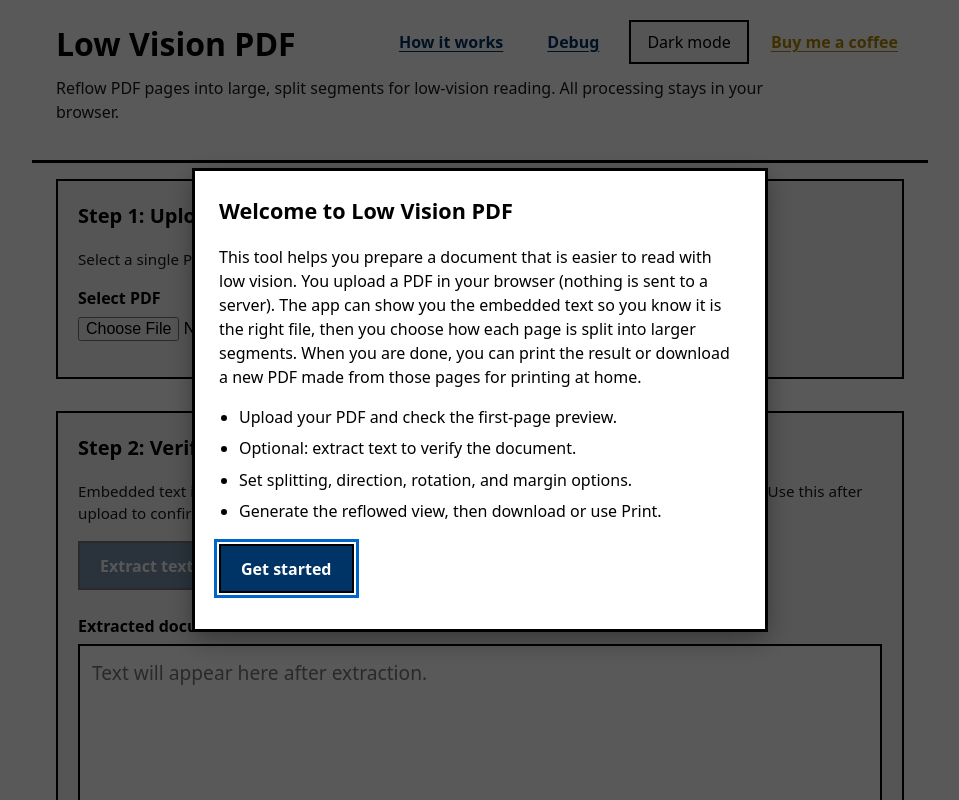
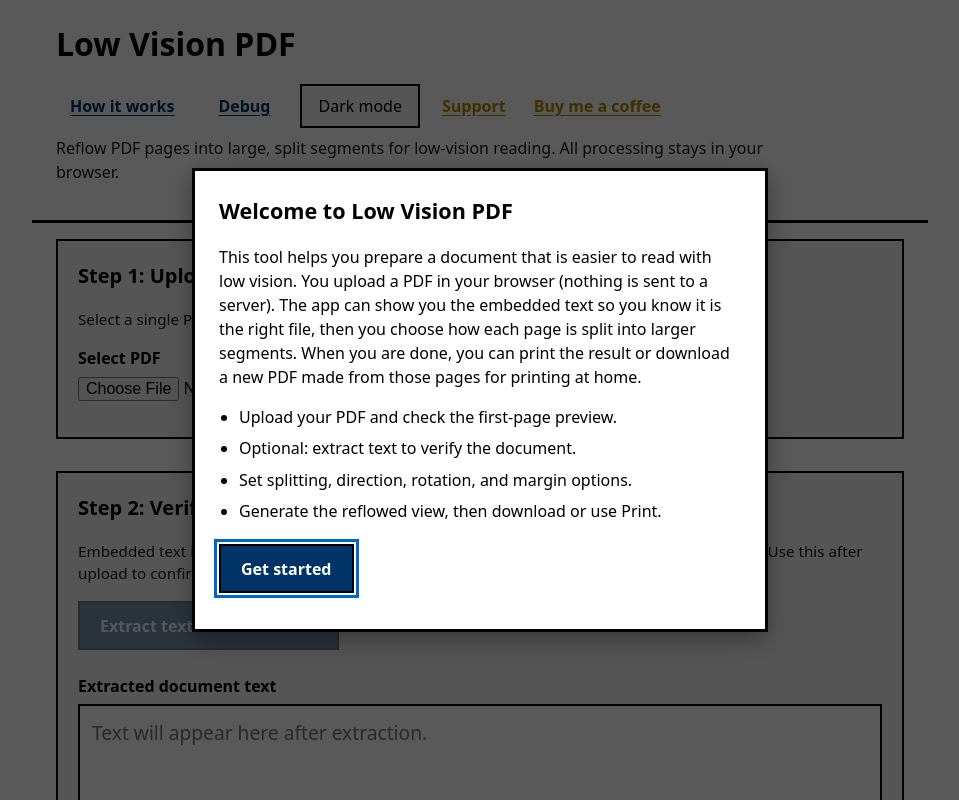
Before and after one commit to grahamthetvi/Low_Vision_PDF, a website: page index.html in a window 1280 px wide. Shown: the top 800 px of the page, without its empty margins (160-1119 px from the left). Drawn offline with Linux system fonts and the light colour scheme.

Commit message:
feat: add support email link to index page footer

```diff
--- a/index.html
+++ b/index.html
@@ -67,6 +67,12 @@
           >
             Dark mode
           </button>
+          <a
+            class="support-link"
+            href="mailto:grahamthetvi@icloud.com?subject=Graham%20Visual%20Acuity%20Tester%20Support"
+          >
+            Support
+          </a>
           <a
             class="support-link"
             href="https://buymeacoffee.com/grahamthetvi"
```
